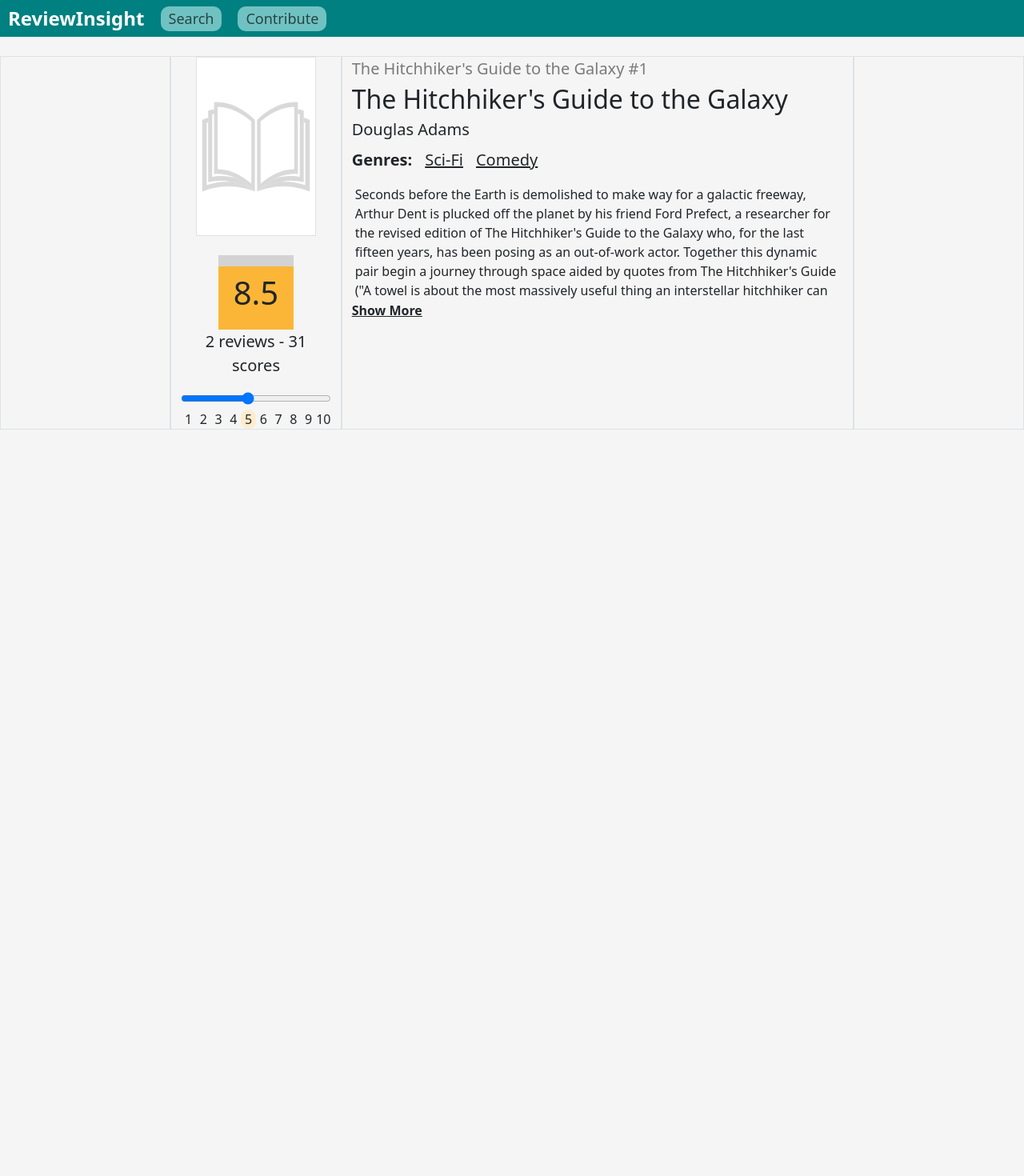
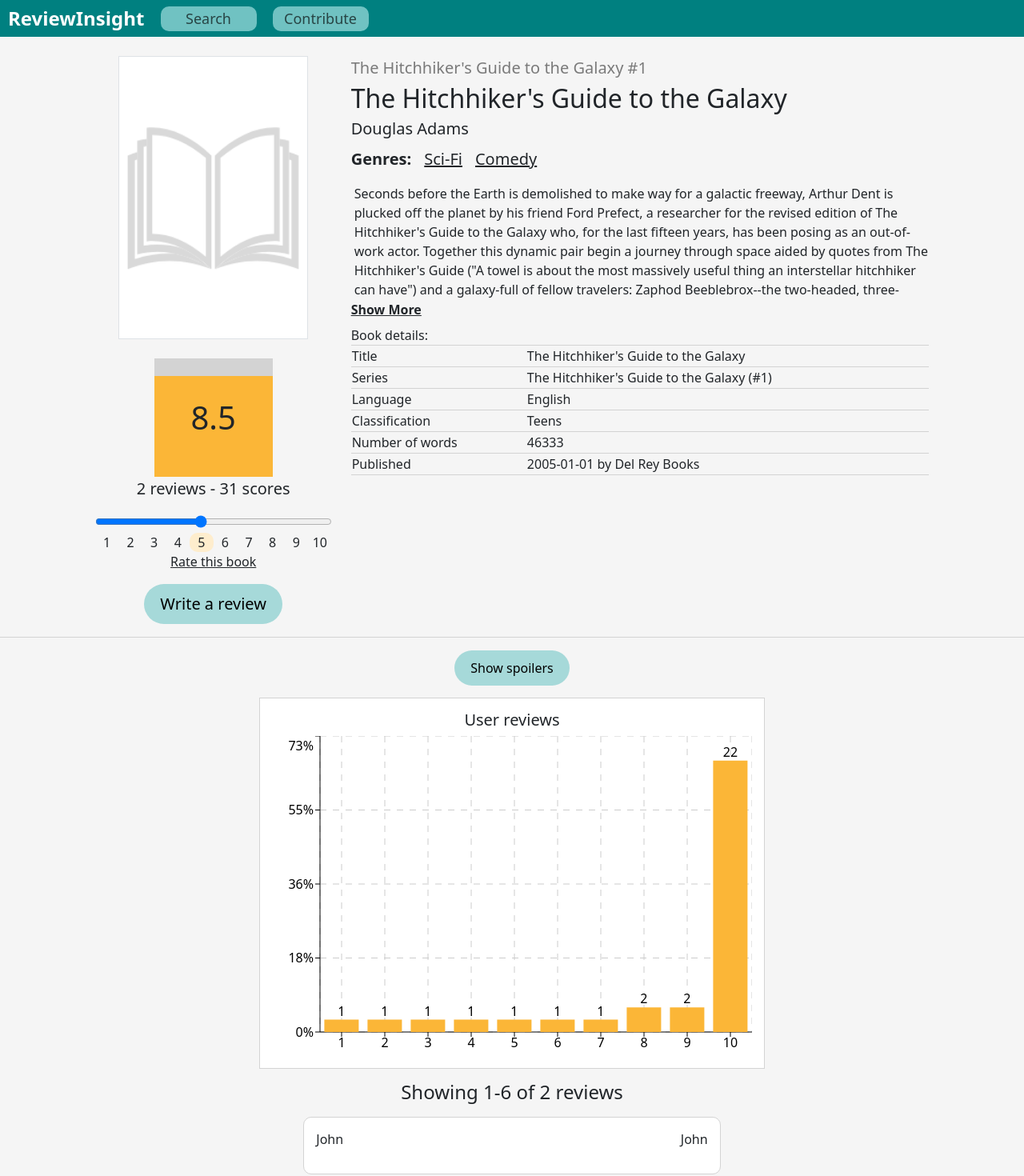
Before and after one commit to Remi1095/ReviewInsight, a React (Create React App) app: page /book-info/1 in a window 1280 px wide. Shown: the top 1470 px of the page at 80% size. Before the commit the page ends 800 px from the top, so only its background shows below. Built offline with nearby package versions, Linux system fonts and the light colour scheme.

Commit message:
more stuff in BookInfo

```diff
--- a/package.json
+++ b/package.json
@@ -17,6 +17,7 @@
     "react-router": "^6.14.0",
     "react-router-dom": "^6.14.0",
     "react-scripts": "5.0.1",
+    "recharts": "^2.7.2",
     "web-vitals": "^2.1.4"
   },
   "scripts": {
--- a/src/bookUtils.js
+++ b/src/bookUtils.js
@@ -1,16 +1,4 @@
 import jsonData from './data.json';
-
-export function getAverageScore(scores, reviews) {
-    var scoresSum = 0;
-    var reviewsSum = 0;
-    if (scores.length !== 0) {
-        scoresSum = scores.reduce((acc, s) => acc + s, 0);
-    }
-    if (reviews.length !== 0) {
-        reviewsSum = reviews.reduce((acc, r) => acc + r.score, 0);
-    }
-    return (scoresSum + reviewsSum) / (scores.length + reviews.length);
-}
 
 export function getAllBooks() {
     return jsonData.books;
@@ -23,3 +11,21 @@
 export function getBookCover(book) {
     return require(`./img/${book.cover}`)
 }
+
+
+export function getAverageScore(book) {
+    var scoresSum = 0;
+    var reviewsSum = 0;
+    if (book.scores.length !== 0) {
+        scoresSum = book.scores.reduce((acc, s) => acc + s, 0);
+    }
+    if (book.reviews.length !== 0) {
+        reviewsSum = book.reviews.reduce((acc, r) => acc + r.score, 0);
+    }
+    return (scoresSum + reviewsSum) / (book.scores.length + book.reviews.length);
+}
+
+
+export function getScoreArray(book) {
+    return book.reviews.map((review) => review.score).concat(book.scores);
+}
--- a/src/components/AppNavbar.js
+++ b/src/components/AppNavbar.js
@@ -6,8 +6,8 @@
     <Navbar className="app-navbar">
       <Nav className="mr-auto">
         <Navbar.Brand className="my-auto" href="/">ReviewInsight</Navbar.Brand>
-        <Nav.Link href="/search">Search</Nav.Link>
-        <Nav.Link href="/contribute">Contribute</Nav.Link>
+        <Nav.Link className="light-bold text-center" href="/search">Search</Nav.Link>
+        <Nav.Link className="light-bold text-center" href="/contribute">Contribute</Nav.Link>
       </Nav>
     </Navbar>
 
--- a/src/components/BookInfo.js
+++ b/src/components/BookInfo.js
@@ -1,9 +1,49 @@
 import React, { useState } from "react";
-import { getBookById, getBookCover, getAverageScore } from "../bookUtils";
+import { getBookById, getBookCover, getAverageScore, getScoreArray } from "../bookUtils";
 import RatingBox from "./RatingBox";
 import RatingSlider from "./RatingSlider";
 import { useParams } from 'react-router-dom';
 import { Container, Row, Col } from 'react-bootstrap';
+import { BarChart, Bar, XAxis, YAxis, CartesianGrid, Tooltip, LabelList } from 'recharts';
+
+function Review({ review, style = {} }) {
+
+  return (
+    <div className="content-box mx-auto" style={style} >
+
+      <div style={{ flex: '0 0 100%', maxWidth: '100%' }}>
+        <div className="d-flex justify-content-between">
+          <p>John</p>
+          <p>John</p>
+        </div>
+      </div>
+    </div>
+  );
+
+}
+
+function ReviewBarChart({ book, className = "" }) {
+
+  const scores = getScoreArray(book);
+
+  const bins = Array.from({ length: 10 }, (_, index) => ({
+    bin: `${index + 1}`,
+    value: scores.filter((score) => score === index + 1).length,
+  }));
+
+  function formatYAxis(tick) { return `${(tick / scores.length * 100).toFixed(0)}%` };
+
+  return (
+    <BarChart width={600} height={400} data={bins} className={className} margin={{ top: 0, right: 0, bottom: 0, left: 0 }}>
+      <CartesianGrid strokeDasharray="8 8" />
+      <XAxis dataKey="bin" stroke="black" />
+      <YAxis tickFormatter={formatYAxis} stroke="black" />
+      <Bar dataKey="value" fill="var(--accent-0)">
+        <LabelList dataKey="value" position="top" fill="black" />
+      </Bar>
+    </BarChart>
+  );
+}
 
 
 function BookInfo() {
@@ -17,34 +57,39 @@
   const { bookid } = useParams();
   const book = getBookById(bookid);
   const bookCover = getBookCover(book);
-  const avgScore = getAverageScore(book.scores, book.reviews).toFixed(1);
+  const avgScore = getAverageScore(book).toFixed(1);
   return (
     <Container fluid>
-      <Row>
+      <Row className="pb-3" style={{ borderBottom: "1px solid lightgray" }}>
 
-        <Col className="border" xl={2} xs={0}></Col>
+        <Col xxl={3} lg={1} xs={0}></Col>
 
-        <Col className="border text-center" xl={2} xs={4}>
+        <Col className="text-center" xxl={2} lg={3} xs={4}>
           <div className="mx-auto text-center" style={{ width: "80%" }}>
             <img className="border" style={{ width: "100%" }} src={bookCover} alt="book1" />
           </div>
           <br />
-          <RatingBox score={avgScore} textTag="h1" style={{width: "50%"}}/>
+
+          <RatingBox score={avgScore} textTag="h1" style={{ width: "50%" }} />
           <p className="fs-5">{book.reviews.length} reviews - {book.scores.length} scores</p>
           <RatingSlider />
+          <u>Rate this book</u>
+          <button className="button-pill mt-3 fs-5 light-bold">Write a review</button>
 
         </Col>
 
-        <Col className="border" xl={6} xs={8}>
+        <Col xxl={4} lg={7} xs={8}>
           <p className="fs-5 text-black-50 mb-1">{book.series} #{book.volume}</p>
           <h2 className="mb-1">{book.title}</h2>
           <p className="fs-5 mb-2">{book.author}</p>
+
           <p className="fs-5">
             <strong className="me-2">Genres:</strong>
             {book.genres.map((genre, index) => (
               <u key={index} className="mx-2">{genre}</u>
             ))}
           </p>
+
           <p
             className="ms-1 mb-0"
             style={{ maxHeight: showMore ? 'none' : '145px', overflow: 'hidden' }}
@@ -56,11 +101,61 @@
               {showMore ? 'Show Less' : 'Show More'}
             </u></strong>
           )}
+
+          <p className="mt-2 mb-0 light-bold">Book details:</p>
+          <table className="w-100">
+            <tbody>
+              <tr>
+                <td>Title</td>
+                <td>{book.title}</td>
+              </tr>
+              <tr>
+                <td>Series</td>
+                <td>{book.series} (#{book.volume})</td>
+              </tr>
+              <tr>
+                <td>Language</td>
+                <td>{book.language}</td>
+              </tr>
+              <tr>
+                <td>Classification</td>
+                <td>{book.classification}</td>
+              </tr>
+              <tr>
+                <td>Number of words</td>
+                <td>{book.words}</td>
+              </tr>
+              <tr>
+                <td>Published</td>
+                <td>{book.published} by {book.publisher}</td>
+              </tr>
+            </tbody>
+          </table>
         </Col>
 
-        <Col className="border" xl={2} xs={0}></Col>
+        <Col xxl={3} lg={1} xs={0}></Col>
+
+      </Row >
+
+      <Row>
+        <Col xxl={3} lg={1} xs={0}></Col>
+        <Col xxl={6} lg={10} xs={12}>
+          <button className="button-pill mt-3 light-bold">Show spoilers</button>
+          <div className="mx-auto square-box">
+            <h5 className="text-center">User reviews</h5>
+            <ReviewBarChart book={book} />
+          </div>
+          <h4 className="text-center fw-normal mb-3">Showing 1-6 of {book.reviews.length} reviews</h4>
+          <div className="w-100">
+            {book.reviews.map((review, index) => (
+              <Review review={review} style={{ width: "50%" }} key={index} />
+            ))}
+          </div>
+        </Col>
+        <Col xxl={3} lg={1} xs={0}></Col>
 
       </Row>
+
     </Container >
   );
 }
--- a/src/components/Search.js
+++ b/src/components/Search.js
@@ -15,10 +15,10 @@
   }
 
   const bookCover = getBookCover(book);
-  const avgScore = getAverageScore(book.scores, book.reviews).toFixed(1);
+  const avgScore = getAverageScore(book).toFixed(1);
 
   return (
-    <div className="book-box" onClick={handleClick}>
+    <div className="content-box" onClick={handleClick}>
 
       <div style={{ flex: '0 0 16.666%', maxWidth: '16.666%' }}>
         <img className="border book" style={{ width: "90%" }} src={bookCover} alt="book1" />
--- a/src/style.css
+++ b/src/style.css
@@ -30,9 +30,46 @@
   opacity: 1 !important;
 }
 
+td {
+  border-block: 1px solid lightgray !important;
+}
+
+
+button[type="submit"]:hover {
+  background-color: initial;
+  color: initial;
+  text-decoration: none;
+}
+
+.button-pill {
+  display: block;
+  padding: 10px 20px;
+  border-radius: 25px;
+  background-color: var(--primary-2);
+  text-decoration: none;
+  border: none;
+  outline: none;
+  width: fit-content !important;
+  height: fit-content !important;
+  margin: 0 auto;
+}
+
 .highlight {
   background-color: var(--accent-2);
   border-radius: 10px;
+}
+
+.light-bold {
+  font-weight: 500 !important;
+}
+
+.square-box {
+  background-color: var(--secondary);
+  border: 1px solid lightgray;
+  width: fit-content;
+  height: fit-content;
+  margin: 15px;
+  padding: 15px;
 }
 
 .navbar {
@@ -50,13 +87,12 @@
 
 .nav-link {
   font-size: large !important;
-  font-weight: 500 !important;
   background-color: var(--primary-1) !important;
   margin-inline: 10px !important;
   margin-block: auto !important;
-  padding-inline: 10px !important;
   padding-block: 2px !important;
   border-radius: 10px !important;
+  width: 120px;
 }
 
 .list-group {
@@ -105,7 +141,7 @@
   padding-block: 20px;
 }
 
-.book-box {
+.content-box {
   display: flex;
   background-color: var(--secondary);
   border: 1px solid lightgray;
@@ -144,7 +180,7 @@
 /* Firefox and Chrome */
 .rating-slider::-webkit-progress-value,
 .rating-slider::-moz-range-progress {
-  background-color: orange;
+  background-color: var(--accent-0);
   height: 8px;
   border-radius: 8px;
 }
@@ -166,7 +202,9 @@
 }
 
 .rating-slider::-ms-fill-lower {
-  background-color: orange;
+  background-color: var(--accent-0);
+  height: 8px;
+  border-radius: 8px;
 }
 
 .rating-slider::-ms-track {
@@ -177,7 +215,7 @@
 
 .rating-slider::-ms-thumb {
   background-color: var(--accent-0);
-  border: 10px solid var(--accent-1);
+  border: 6px solid var(--accent-1);
   width: 20px;
   height: 20px;
   border-radius: 50%;
```
Also changed, not shown: 1 other file (tests, documents, lock files or other folders).
